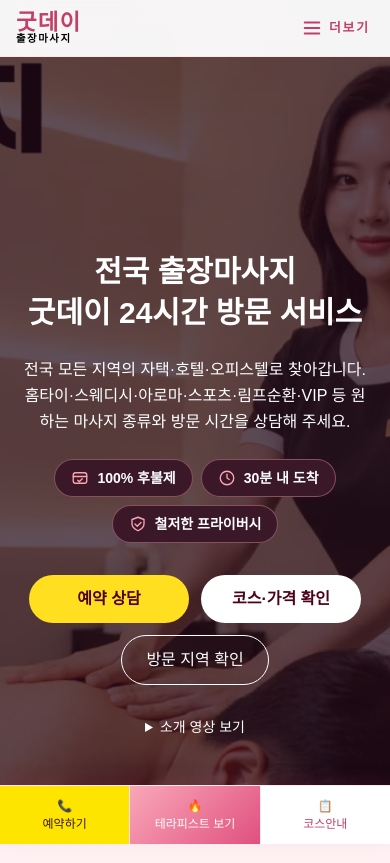
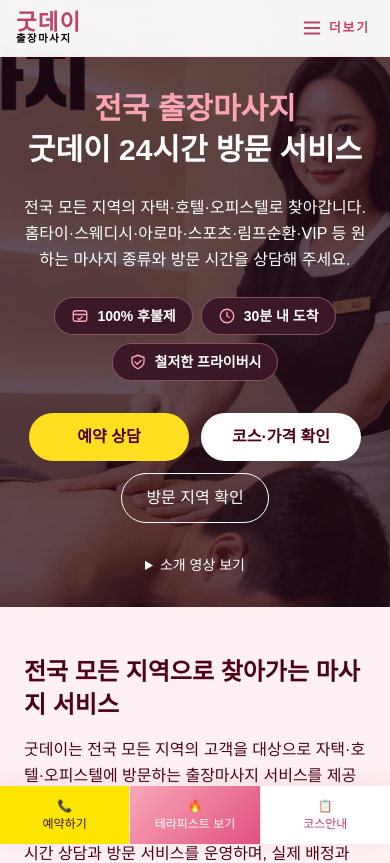
Before and after one commit to kimguang323/goodday-massage, a Next.js app: page / in a window 390 px wide. Shown: the top 863 px of the page. Built offline with nearby package versions, Linux system fonts and the light colour scheme.

Commit message:
Reduce mobile hero top spacing and highlight nationwide massage heading

```diff
--- a/src/App.tsx
+++ b/src/App.tsx
@@ -1401,15 +1401,15 @@ export default function App() {
       </header>
 
       {/* ── HERO ── */}
-      {currentPage === 'home' && <section id="home" className="relative min-h-screen flex flex-col justify-center overflow-hidden pt-36">
+      {currentPage === 'home' && <section id="home" className="relative flex flex-col justify-start overflow-hidden pt-14 sm:min-h-[80vh] sm:justify-center sm:pt-20">
         {/* Background */}
         <div className="absolute inset-0">
           <Image src="/regions-banner.webp" fill sizes="100vw" priority alt="굿데이 출장마사지 방문 서비스 안내" className="object-cover" />
           <div className="absolute inset-0" style={{ background: 'rgba(35,10,25,0.72)' }} />
         </div>
         {/* Content */}
-        <div className="relative z-10 max-w-5xl mx-auto px-6 py-16 text-center text-white">
-          <h1 className="text-3xl sm:text-5xl font-bold leading-snug">전국 출장마사지<br />굿데이 24시간 방문 서비스</h1>
+        <div className="relative z-10 max-w-5xl mx-auto px-6 py-8 sm:py-16 text-center text-white">
+          <h1 className="text-3xl sm:text-5xl font-bold leading-snug"><span className="text-[#fda4b2]">전국 출장마사지</span><br />굿데이 24시간 방문 서비스</h1>
           <p className="mt-6 leading-relaxed">전국 모든 지역의 자택·호텔·오피스텔로 찾아갑니다.<br />홈타이·스웨디시·아로마·스포츠·림프순환·VIP 등 원하는 마사지 종류와 방문 시간을 상담해 주세요.</p>
           <ul aria-label="서비스 핵심 포인트" className="mt-6 flex flex-wrap justify-center gap-2 sm:gap-3">
             {[
@@ -1431,7 +1431,7 @@ export default function App() {
           <details className="mt-8"><summary className="cursor-pointer text-sm">소개 영상 보기</summary><video src="/hero-video.mp4" controls muted playsInline preload="none" className="mt-4 mx-auto max-h-96" aria-label="굿데이 소개 영상" /></details>
         </div>
         {/* Scroll hint */}
-        <div className="absolute bottom-8 inset-x-0 flex justify-center z-10 animate-bounce">
+        <div className="absolute bottom-8 inset-x-0 hidden sm:flex justify-center z-10 animate-bounce">
           <svg width="20" height="20" viewBox="0 0 24 24" fill="none" stroke="rgba(255,200,220,0.6)" strokeWidth="2"><path d="M12 5v14M5 12l7 7 7-7" strokeLinecap="round"/></svg>
         </div>
       </section>}
```
